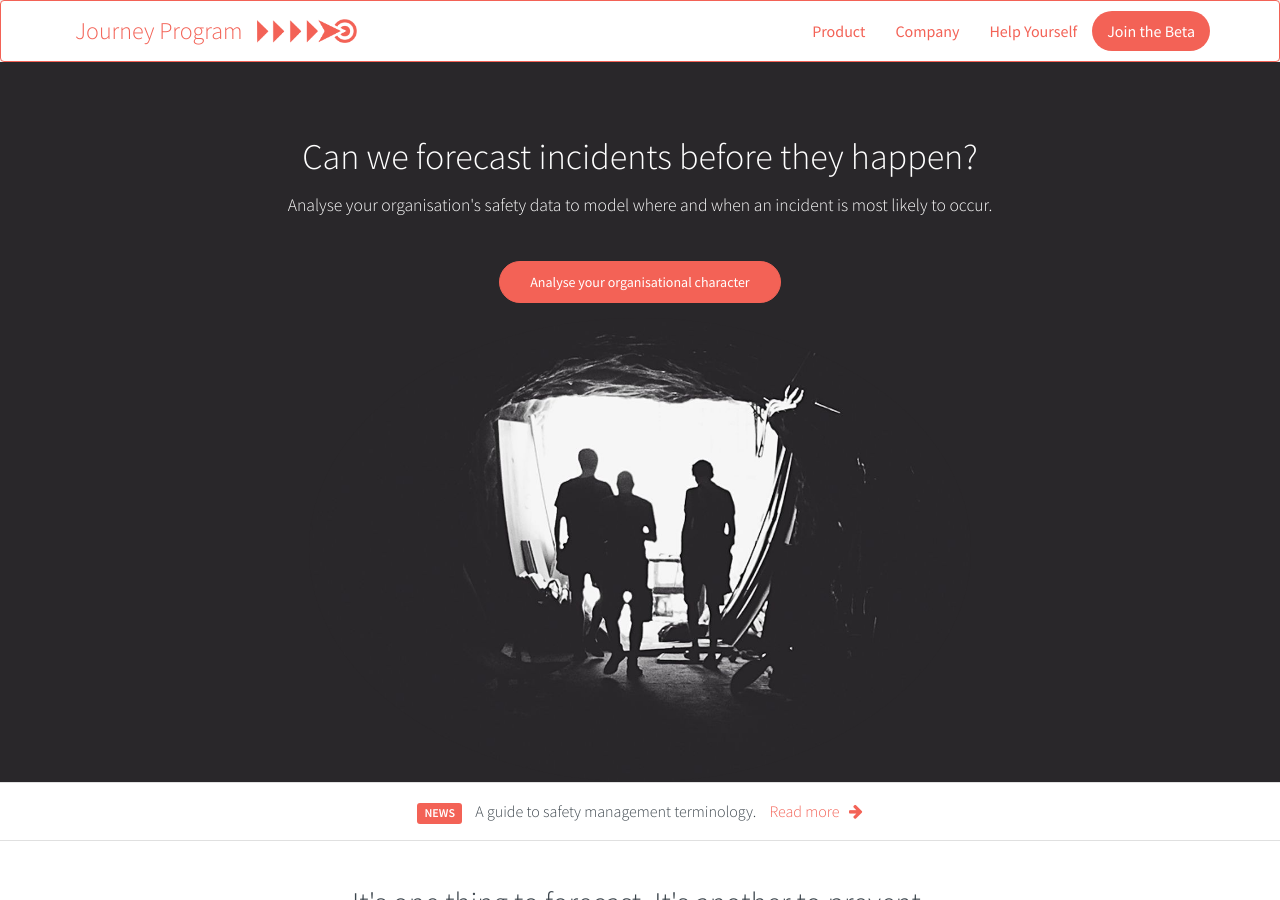
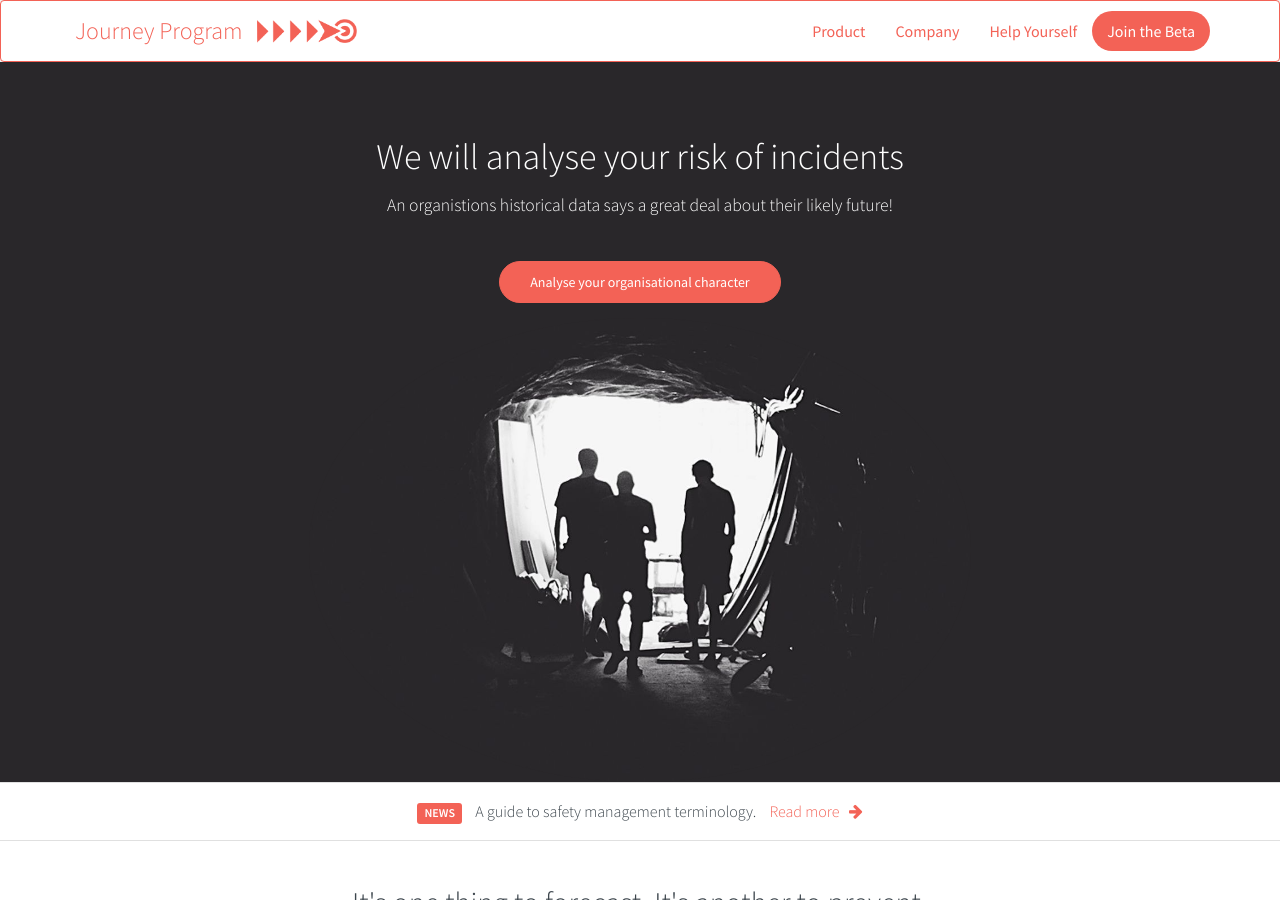
Before and after one commit to journeyprogram/journeyprogram.github.io, a Jekyll site: the page built from index.html, in a window 1280 px wide and 900 px high. Built offline with Jekyll 4.4.1, drawn with Linux system fonts in a browser that asks for light colours; nearby versions of some CDN libraries; comment, search, counter and statistics services are not loaded.

Commit message:
Update index.html

```diff
--- a/index.html
+++ b/index.html
@@ -7,8 +7,8 @@ bodyid: home
   <div class="container">
     <div class="row pad-top">
       <div class="col-md-offset-1 col-md-10 text-center">
-        <h1>Can we forecast incidents before they happen?</h1>
-        <p>Analyse your organisation's safety data to model where and when an incident is most likely to occur.</p>
+        <h1>We will analyse your risk of incidents</h1>
+        <p>An organistions historical data says a great deal about their likely future!</p>
         <br />
         <p><a href="/profile/" class="btn btn-jp-inverse">Analyse your organisational character</a></p>
         <img src="/img/hero.png" />
```
